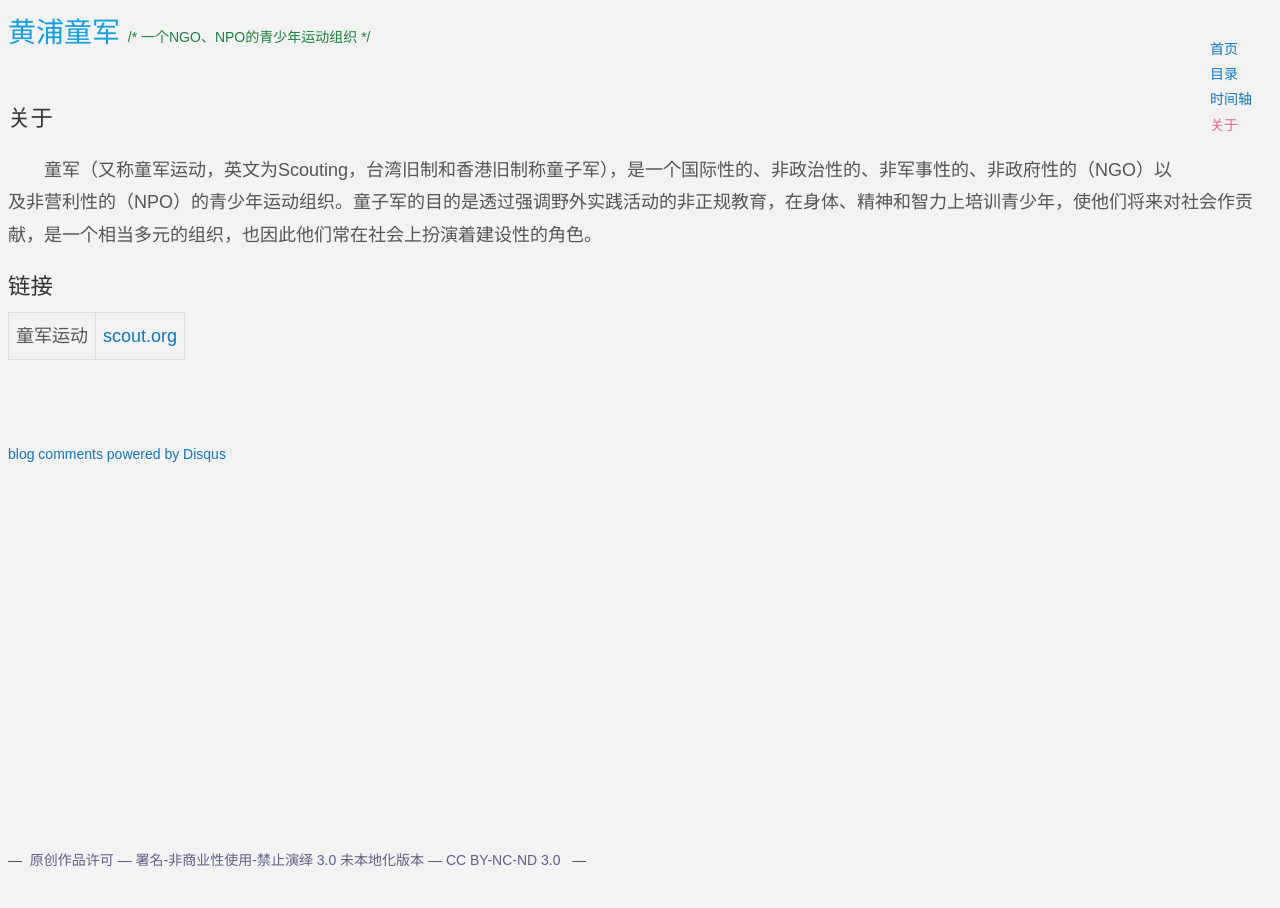
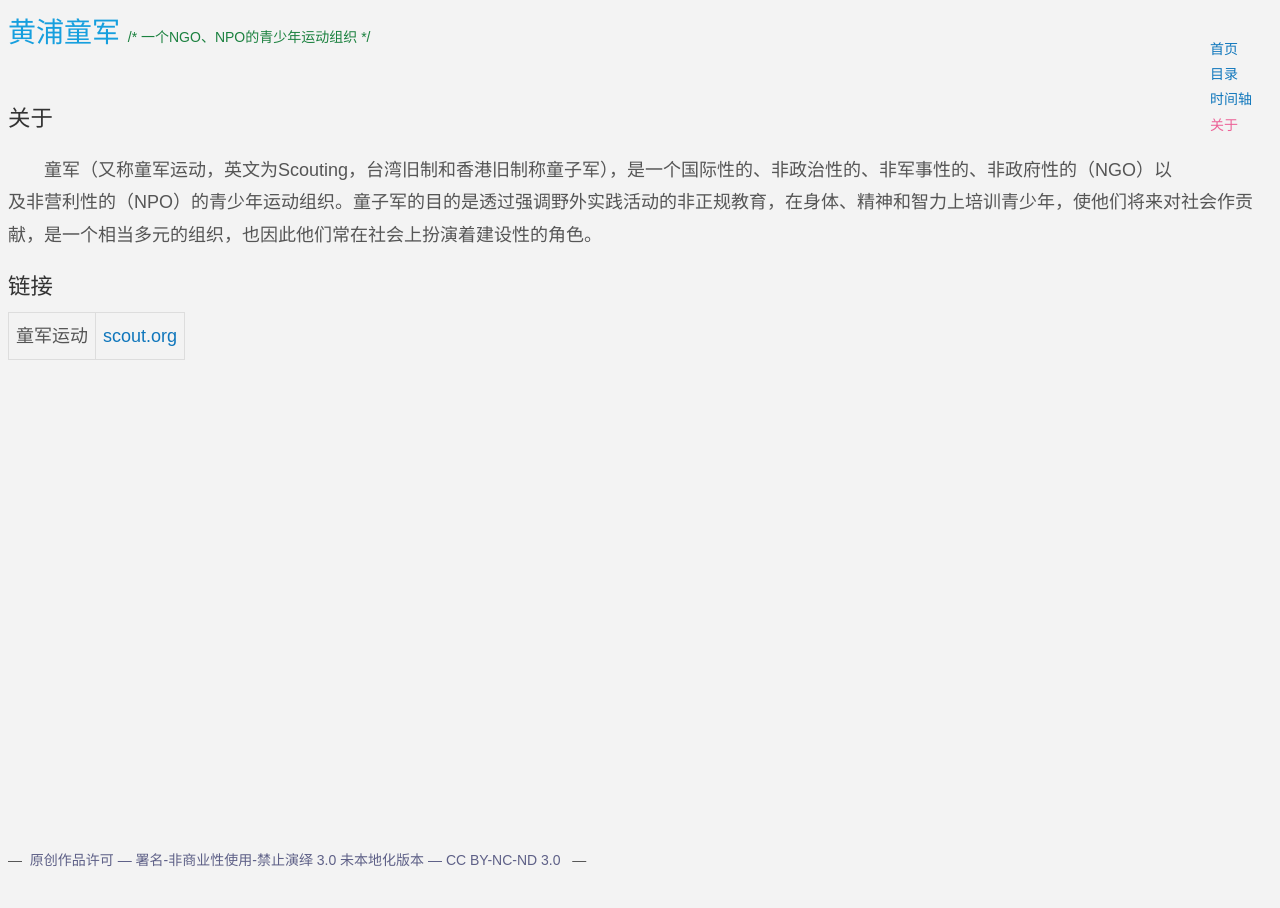
Before and after one commit to adevil/hpscout, a Jekyll site: the page built from about.html, in a window 1280 px wide. Built offline with Jekyll 4.4.1, drawn with Linux system fonts in a browser that asks for light colours; nearby versions of some CDN libraries; comment, search, counter and statistics services are not loaded; a style sheet for code colours, icons or effects is not loaded.

Commit message:
close disqus

```diff
--- a/_config.yml
+++ b/_config.yml
@@ -84,7 +84,7 @@ site :
   # 修改评论服务设置，short_name修改为你的disque账户名
   # 如果想自定义评论服务提供商，请自行google
   comments :
-    provider : disqus
+    provider : false
     disqus :
       short_name : 'adevil23'
 
--- a/_includes/themes/twitter/default.html
+++ b/_includes/themes/twitter/default.html
@@ -1,5 +1,5 @@
 <!DOCTYPE html>
-<html lang="en">
+<html lang="zh-CN">
   <head>
     <meta charset="utf-8">
     <title>{{ page.title }}</title>
```
